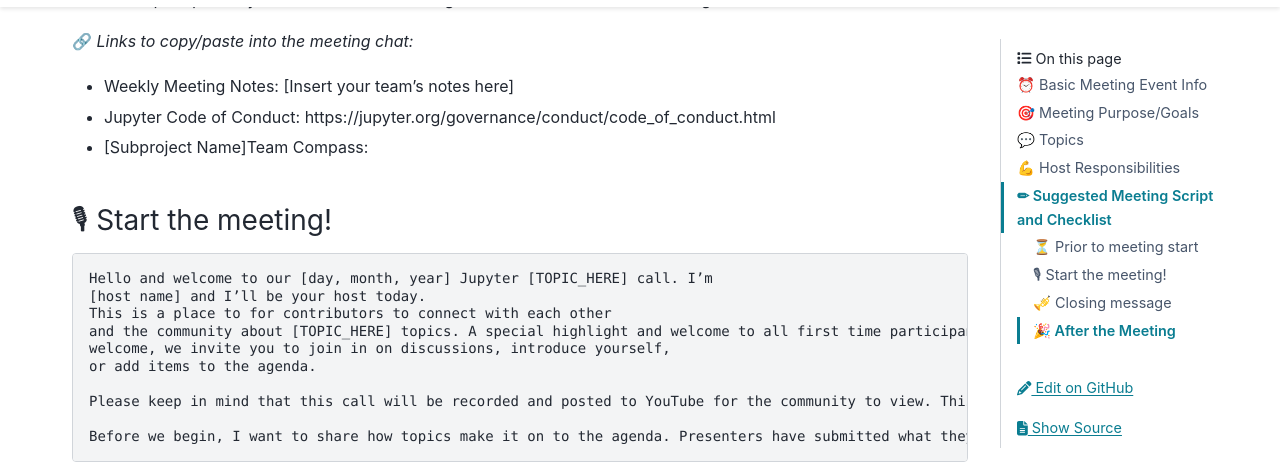
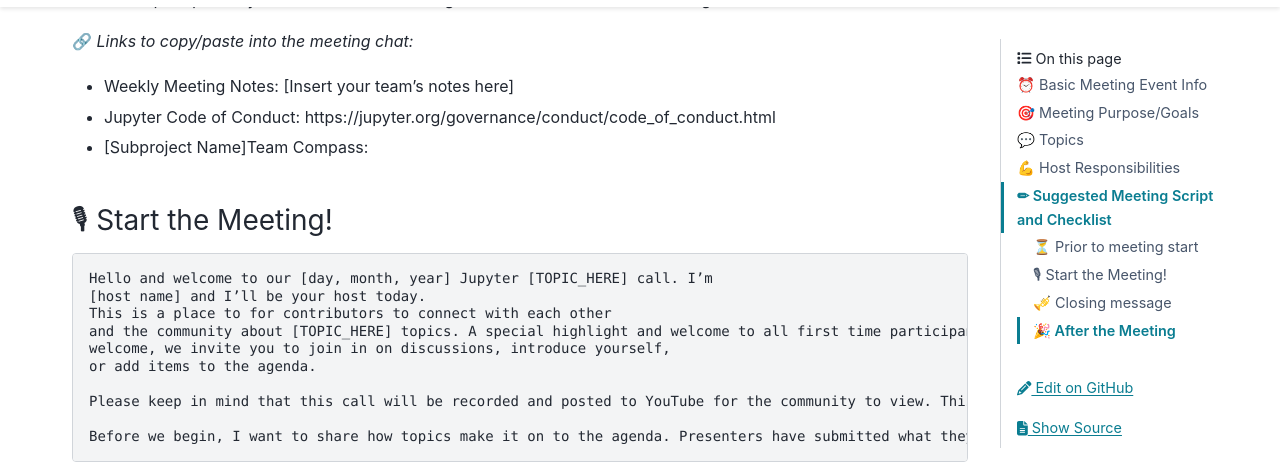
Before and after one commit to jupyter/jupyter, a Sphinx documentation site: the page built from docs/source/community/host-guide.md, in a window 1280 px wide and 900 px high, scrolled down 2003 px. Shown: the part 57-521 px from the top of the window. Built offline with Sphinx 7.4.7 and the PyData theme 0.15.4, drawn with Linux system fonts in a browser that asks for light colours; pages that are not in the unit, such as notebooks, are missing from menus.

````diff
--- a/docs/source/community/host-guide.md
+++ b/docs/source/community/host-guide.md
@@ -69,7 +69,7 @@ connection, a good quality microphone, and a quiet environment.
 - Jupyter Code of Conduct: https://jupyter.org/governance/conduct/code_of_conduct.html
 - [Subproject Name]Team Compass:
 
-### &#x1F399; Start the meeting!
+### &#x1F399; Start the Meeting!
 
 ```
 Hello and welcome to our [day, month, year] Jupyter [TOPIC_HERE] call. I’m
````
